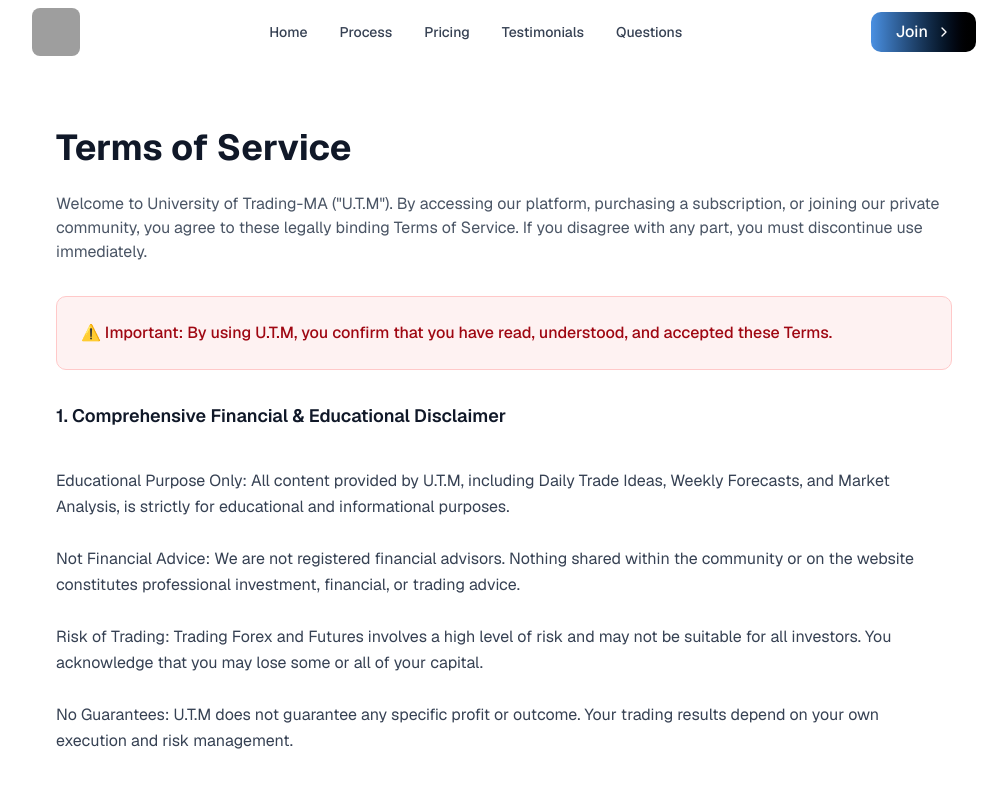
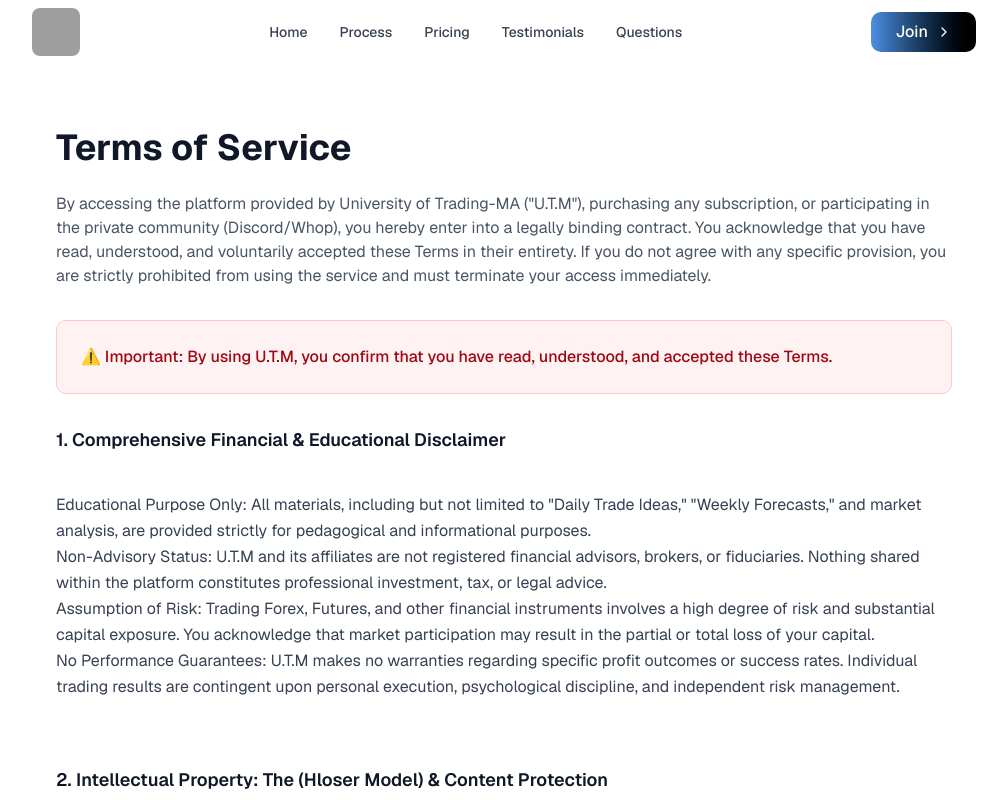
Before and after one commit to hloser77/University-of-Trading-MA, a Next.js app: page /terms in a window 1280 px wide. Shown: the top 800 px of the page, without its empty margins (136-1143 px from the left). Built offline with nearby package versions, Linux system fonts and the light colour scheme; grey boxes are pictures that could not be loaded.

Commit message:
Update page.tsx

```diff
--- a/app/terms/page.tsx
+++ b/app/terms/page.tsx
@@ -8,13 +8,10 @@
     {
       title: "Comprehensive Financial & Educational Disclaimer",
       content: `
-Educational Purpose Only: All content provided by U.T.M, including Daily Trade Ideas, Weekly Forecasts, and Market Analysis, is strictly for educational and informational purposes.
-
-Not Financial Advice: We are not registered financial advisors. Nothing shared within the community or on the website constitutes professional investment, financial, or trading advice.
-
-Risk of Trading: Trading Forex and Futures involves a high level of risk and may not be suitable for all investors. You acknowledge that you may lose some or all of your capital.
-
-No Guarantees: U.T.M does not guarantee any specific profit or outcome. Your trading results depend on your own execution and risk management.
+Educational Purpose Only: All materials, including but not limited to "Daily Trade Ideas," "Weekly Forecasts," and market analysis, are provided strictly for pedagogical and informational purposes.
+Non-Advisory Status: U.T.M and its affiliates are not registered financial advisors, brokers, or fiduciaries. Nothing shared within the platform constitutes professional investment, tax, or legal advice.
+Assumption of Risk: Trading Forex, Futures, and other financial instruments involves a high degree of risk and substantial capital exposure. You acknowledge that market participation may result in the partial or total loss of your capital.
+No Performance Guarantees: U.T.M makes no warranties regarding specific profit outcomes or success rates. Individual trading results are contingent upon personal execution, psychological discipline, and independent risk management.
       `,
     },
 
@@ -93,7 +90,7 @@
           </h1>
 
           <p className="text-base text-gray-600 mb-8">
-            Welcome to University of Trading-MA ("U.T.M"). By accessing our platform, purchasing a subscription, or joining our private community, you agree to these legally binding Terms of Service. If you disagree with any part, you must discontinue use immediately.
+            By accessing the platform provided by University of Trading-MA ("U.T.M"), purchasing any subscription, or participating in the private community (Discord/Whop), you hereby enter into a legally binding contract. You acknowledge that you have read, understood, and voluntarily accepted these Terms in their entirety. If you do not agree with any specific provision, you are strictly prohibited from using the service and must terminate your access immediately.
           </p>
 
           <div className="mb-8 bg-red-50 border border-red-200 p-6 rounded-lg">
```
